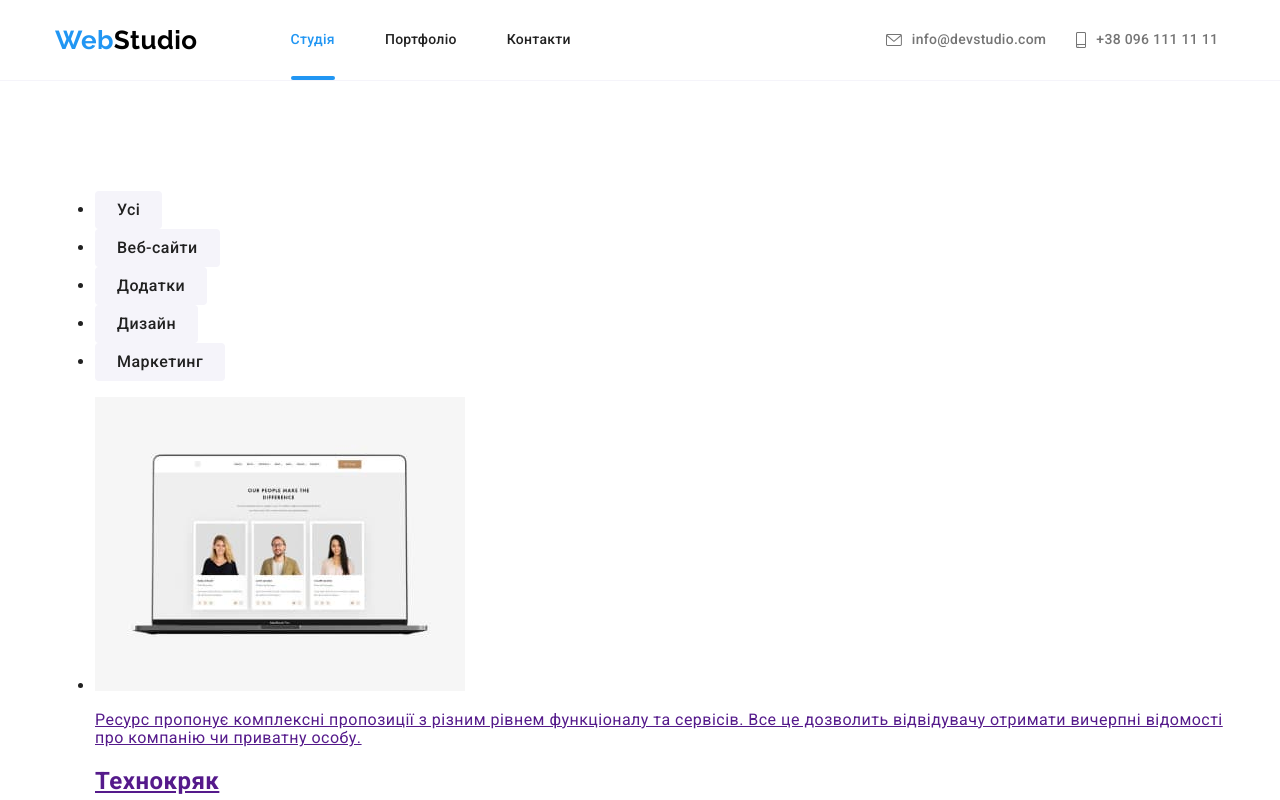
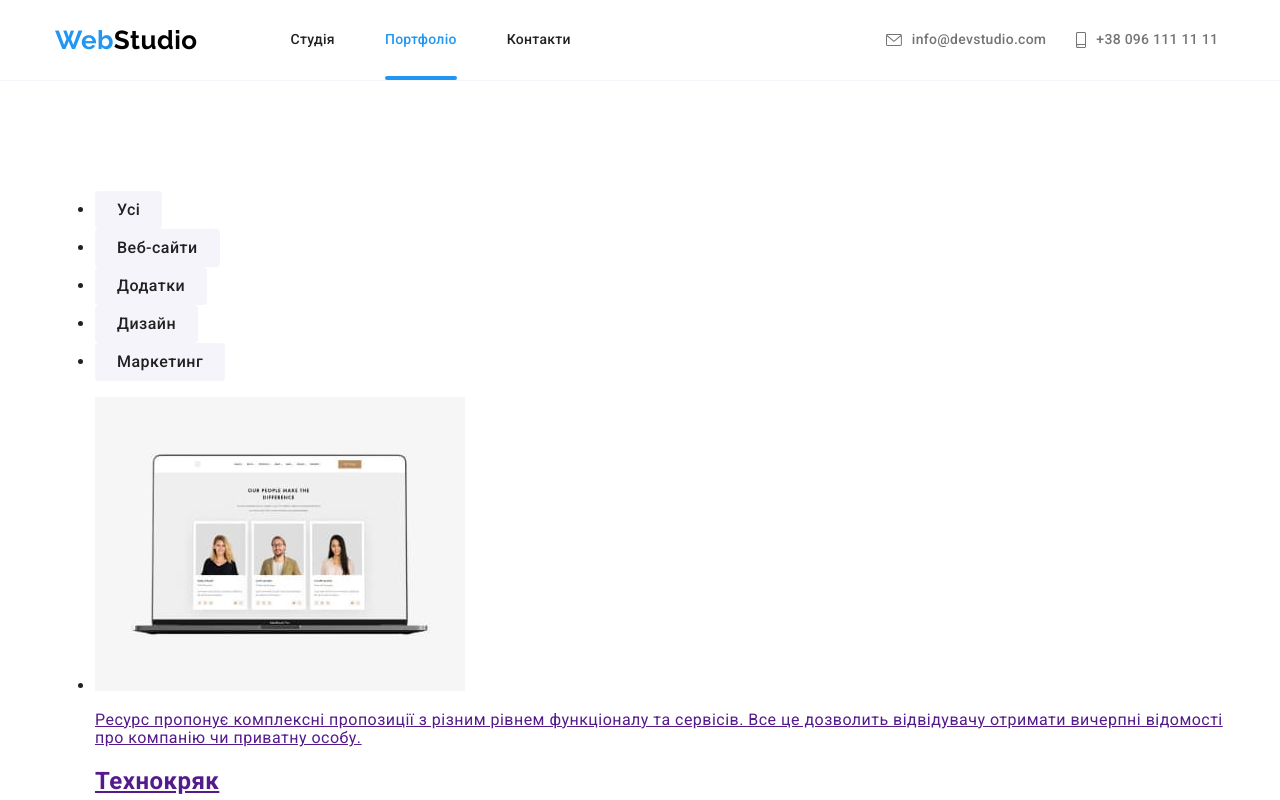
Before and after one commit to svmoskalyov/goit-markup-hw-08, a plain HTML site: page portfolio.html in a window 1280 px wide. Shown: the top 800 px of the page. Drawn offline with nearby package versions, Linux system fonts and the light colour scheme.

Commit message:
Видаляє зайві коментарі

```diff
--- a/portfolio.html
+++ b/portfolio.html
@@ -47,12 +47,12 @@
           <nav class="nav">
             <ul class="nav__list">
               <li class="nav__item">
-                <a class="nav__link nav__link--current" href="./index.html"
-                  >Студія</a
-                >
+                <a class="nav__link" href="./index.html">Студія</a>
               </li>
               <li class="nav__item">
-                <a class="nav__link" href="./portfolio.html">Портфоліо</a>
+                <a class="nav__link nav__link--current" href="./portfolio.html"
+                  >Портфоліо</a
+                >
               </li>
               <li class="nav__item">
                 <a class="nav__link" href="#">Контакти</a>
--- a/sass/components/_contact.scss
+++ b/sass/components/_contact.scss
@@ -8,27 +8,19 @@
   }
 
   @media screen and (min-width: 768px) {
-        // @include centeredFlex();
     display: flex;
     align-items: flex-start;
     justify-content: center;
     flex-direction: column;
     margin-left: 86px;
-    // margin-right: 15px;
-    // margin-left: auto;
-    // margin-bottom: 0;
   }
 
   @media screen and (min-width: 1200px) {
-        // @include centeredFlex();
     display: flex;
     align-items: center;
     justify-content: center;
     flex-direction: row;
-    // margin-left: 86px;
-    // margin-right: 15px;
     margin-left: 315px;
-    // margin-bottom: 0;
   }
 }
 
@@ -37,15 +29,11 @@
     margin-bottom: 32px;
     order: -1;
   }
-  @media screen and (min-width: 768px) {
-    // order: 0;
-    // margin-left: 50px;
+  @media screen and (min-width: 768px) and (max-width: 1199px) {
     margin-top: 10px;
   }
 
   @media screen and (min-width: 1200px) {
-    // order: 0;
-    margin-top: 0;
     margin-left: 30px;
   }
 }
--- a/sass/components/_nav.scss
+++ b/sass/components/_nav.scss
@@ -1,5 +1,4 @@
 .nav {
-
   @media screen and (max-width: 767px) {
     margin-bottom: 306px;
   }
@@ -15,6 +14,7 @@
 
 .nav__list {
   @extend %list;
+
   @media screen and (min-width: 768px) {
     @include centeredFlex();
   }
@@ -34,7 +34,6 @@
   @media screen and (max-width: 767px) {
     @include itemTypography(500, 40px, 1.18);
   }
-
 
   @media screen and (min-width: 768px) {
     @include itemTypography(500, 14px, 1.14);
--- a/sass/components/_page-header.scss
+++ b/sass/components/_page-header.scss
@@ -3,8 +3,6 @@
 }
 
 .page-header__container {
-
-
   @media screen and (max-width: 767px) {
     position: relative;
     display: flex;
@@ -13,19 +11,9 @@
     height: 60px;
   }
 
-@media screen and (min-width: 768px) {
-    // @include centeredFlex();
+  @media screen and (min-width: 768px) {
     display: flex;
     align-items: center;
-// margin: auto;
-    // width: 768px;
-    // flex-basis: 768px;
-    // padding: 0 15px;
-// padding-right: 15px;
-
-  height: 80px;
+    height: 80px;
+  }
 }
-
-
-
-}
```
Also changed, not shown: sass/components/_mobile-menu.scss (+1 -7 lines), css/main.css, css/main.min.css, 2 other files. Lines whose indentation alone changed are shown as unchanged.
